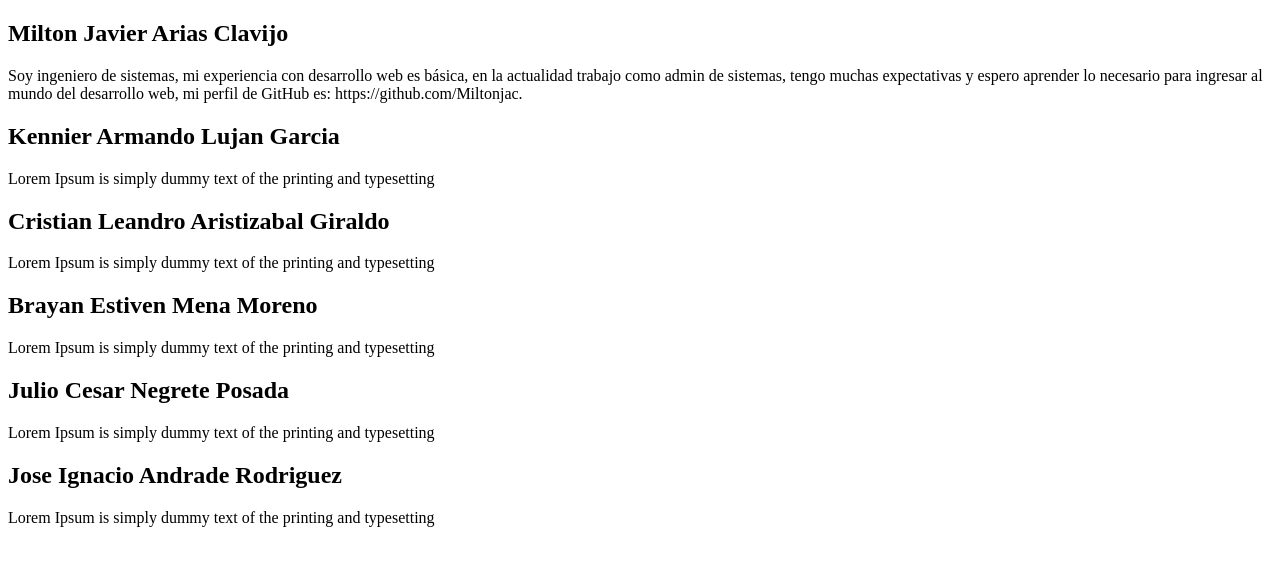
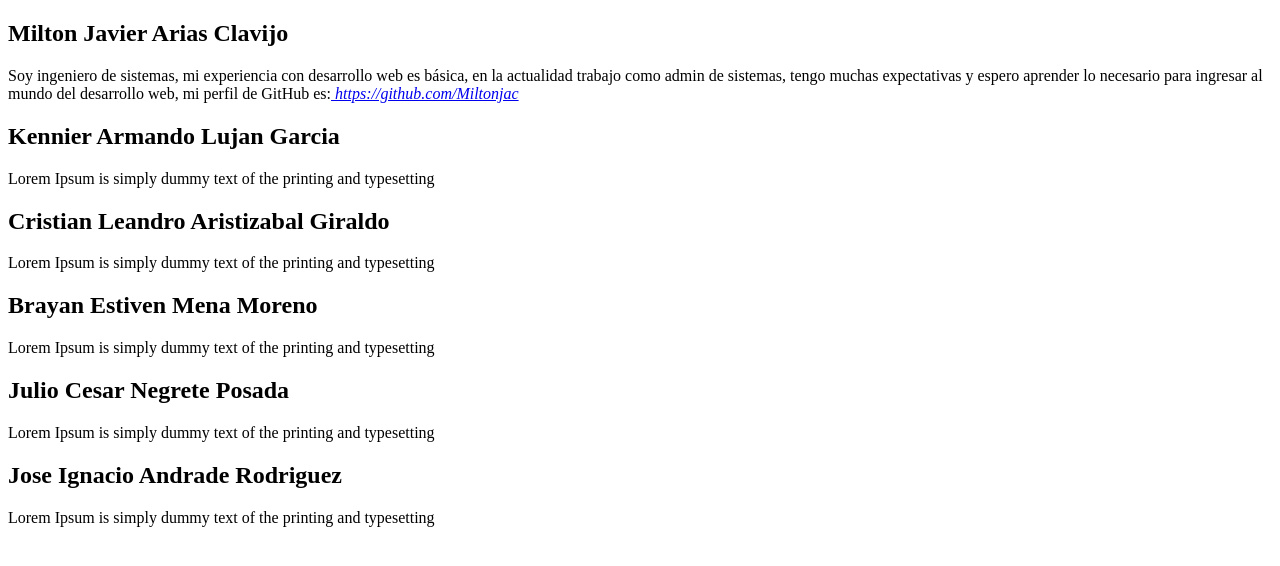
Before and after one commit to Miltonjac/GitGhub-10, a plain HTML site: page index.html in a window 1280 px wide. Drawn offline with Linux system fonts and the light colour scheme.

Commit message:
Perfil de GitHub

```diff
--- a/index.html
+++ b/index.html
@@ -11,7 +11,8 @@
       <h1>Milton Javier Arias Clavijo</h1>
       <p>Soy ingeniero de sistemas, mi experiencia con desarrollo web es básica, en la actualidad
         trabajo como admin de sistemas, tengo muchas expectativas y espero aprender lo necesario para
-        ingresar al mundo del desarrollo web, mi perfil de GitHub es: https://github.com/Miltonjac.
+        ingresar al mundo del desarrollo web, mi perfil de GitHub es:<a href="https://github.com/Miltonjac"><em>
+          https://github.com/Miltonjac</em> </p></a>
       </p>
     </section>
     <section>
```
